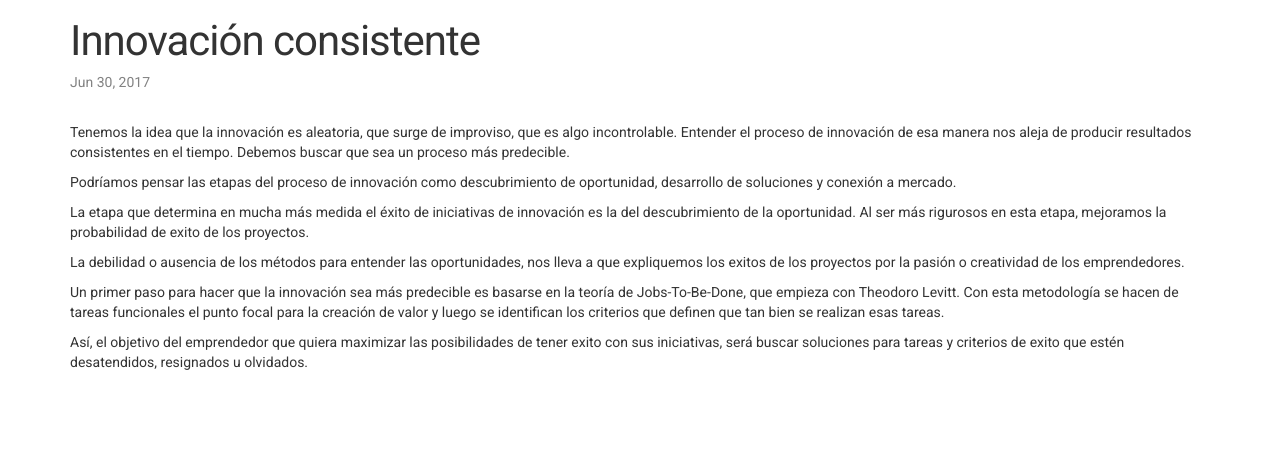
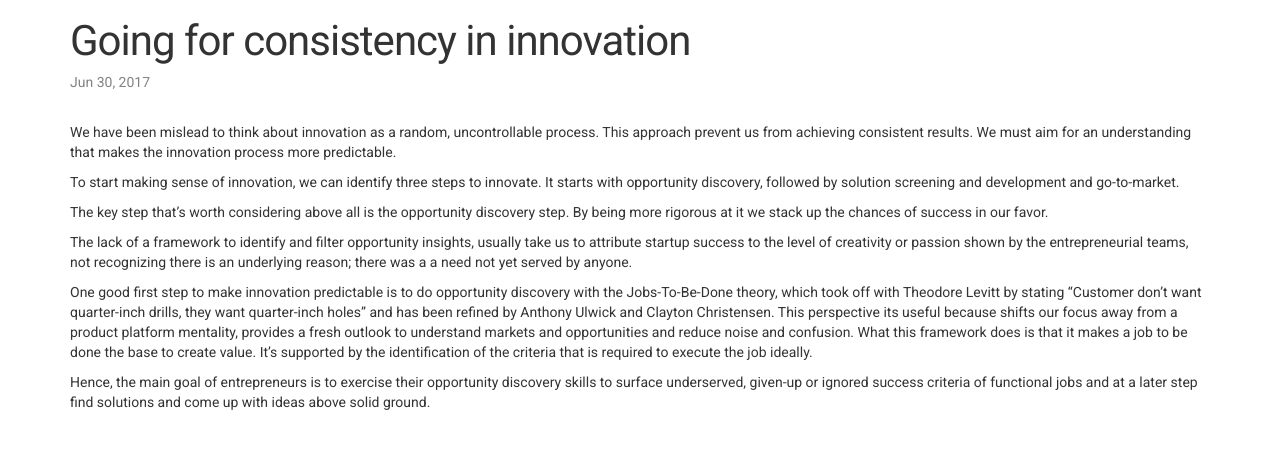
Before and after one commit to juandavidac/test-jekyll, a Jekyll site: the page built from _posts/2017-06-30-innovacion.markdown, in a window 1280 px wide. Shown: the top 449 px of the page. Built offline with Jekyll 4.4.1, drawn with Linux system fonts in a browser that asks for light colours.

Commit message:
translate posts

```diff
--- a/_posts/2017-06-30-innovacion.markdown
+++ b/_posts/2017-06-30-innovacion.markdown
@@ -1,10 +1,22 @@
 ---
 
 layout: post
-title:  "Innovación consistente"
+title:  "Going for consistency in innovation"
 
 ---
-Tenemos la idea que la innovación es aleatoria, que surge de improviso, que es algo incontrolable. Entender el proceso de innovación de esa manera nos aleja de producir resultados consistentes en el tiempo. Debemos buscar que sea un proceso más predecible.
+We have been mislead to think about innovation as a random, uncontrollable process. This approach prevent us from achieving consistent results. We must aim for an understanding that makes the innovation process more predictable.
+
+To start making sense of innovation, we can identify three steps to innovate. It starts with opportunity discovery, followed by solution screening and development and go-to-market.
+
+The key step that's worth considering above all is the opportunity discovery step. By being more rigorous at it we stack up the chances of success in our favor.
+
+The lack of a framework to identify and filter opportunity insights, usually take us to attribute startup success to the level of creativity or passion shown by the entrepreneurial teams, not recognizing there is an underlying reason; there was a a need not yet served by anyone.
+
+One good first step to make innovation predictable is to do opportunity discovery with the Jobs-To-Be-Done theory, which took off with Theodore Levitt by stating "Customer don't want quarter-inch drills, they want quarter-inch holes" and has been refined by Anthony Ulwick and Clayton Christensen.  This perspective its useful because shifts our focus away from a product platform mentality, provides a fresh outlook to understand markets and opportunities and reduce noise and confusion. What this framework does is that it makes a job to be done the base to create value.  It's supported by the identification of the criteria that is required to execute the job ideally.
+
+Hence, the main goal of entrepreneurs is to exercise their opportunity discovery skills to surface underserved, given-up or ignored success criteria of functional jobs and at a later step find solutions and come up with ideas above solid ground.
+
+<!-- Tenemos la idea que la innovación es aleatoria, que surge de improviso, que es algo incontrolable. Entender el proceso de innovación de esa manera nos aleja de producir resultados consistentes en el tiempo. Debemos buscar que sea un proceso más predecible.
 
 Podríamos pensar las etapas del proceso de innovación como descubrimiento de oportunidad, desarrollo de soluciones y conexión a mercado.
 
@@ -14,4 +26,4 @@ La debilidad o ausencia de los métodos para entender las oportunidades, nos lle
 
 Un primer paso para hacer que la innovación sea más predecible es basarse en la teoría de Jobs-To-Be-Done, que empieza con Theodoro Levitt.  Con esta metodología se hacen de tareas funcionales el punto focal para la creación de valor y luego se identifican los criterios que definen que tan bien se realizan esas tareas.
 
-Así, el objetivo del emprendedor que quiera maximizar las posibilidades de tener exito con sus iniciativas, será buscar soluciones para tareas y criterios de exito que estén desatendidos, resignados u olvidados.
+Así, el objetivo del emprendedor que quiera maximizar las posibilidades de tener exito con sus iniciativas, será buscar soluciones para tareas y criterios de exito que estén desatendidos, resignados u olvidados. -->
```
Also changed, not shown: _posts/2015-09-14-welcome-to-jekyll.markdown (+12 -3 lines).
